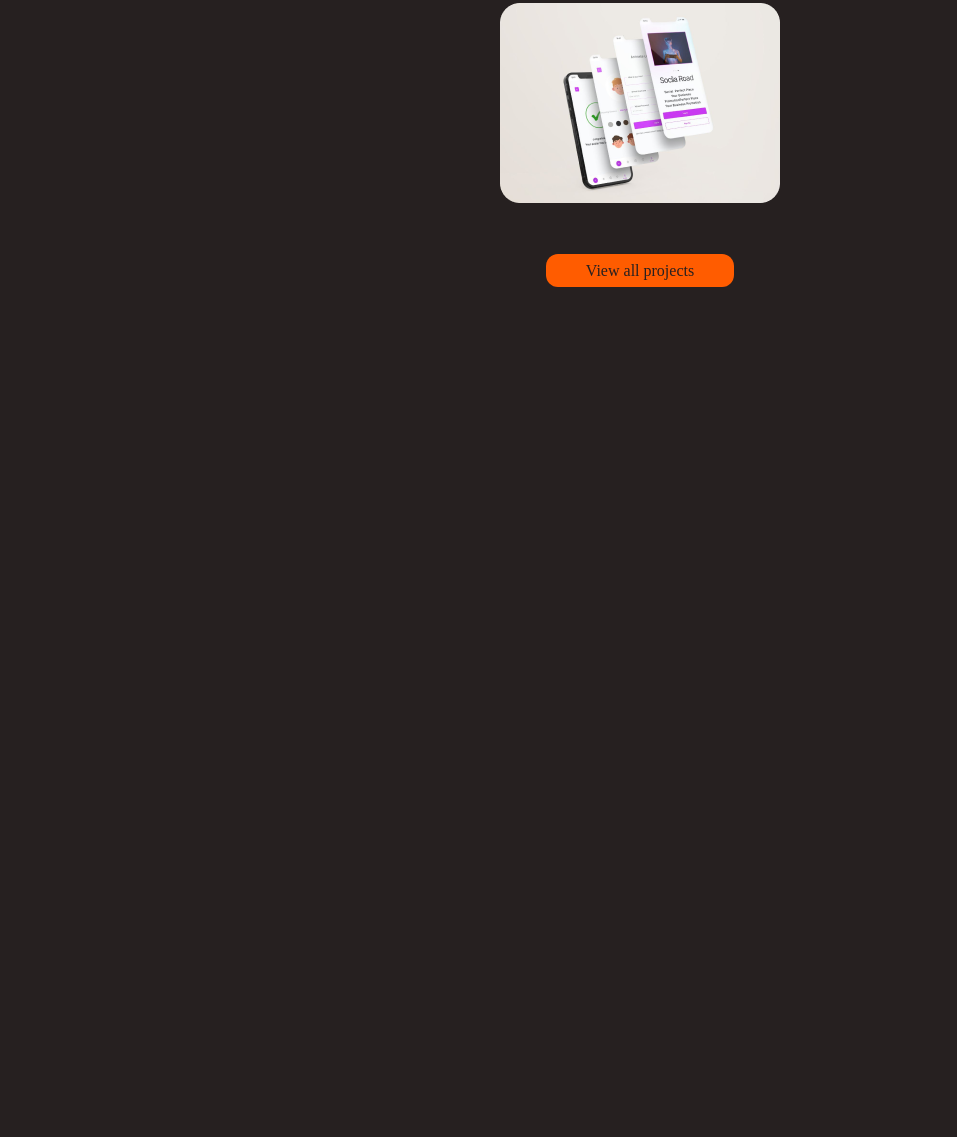
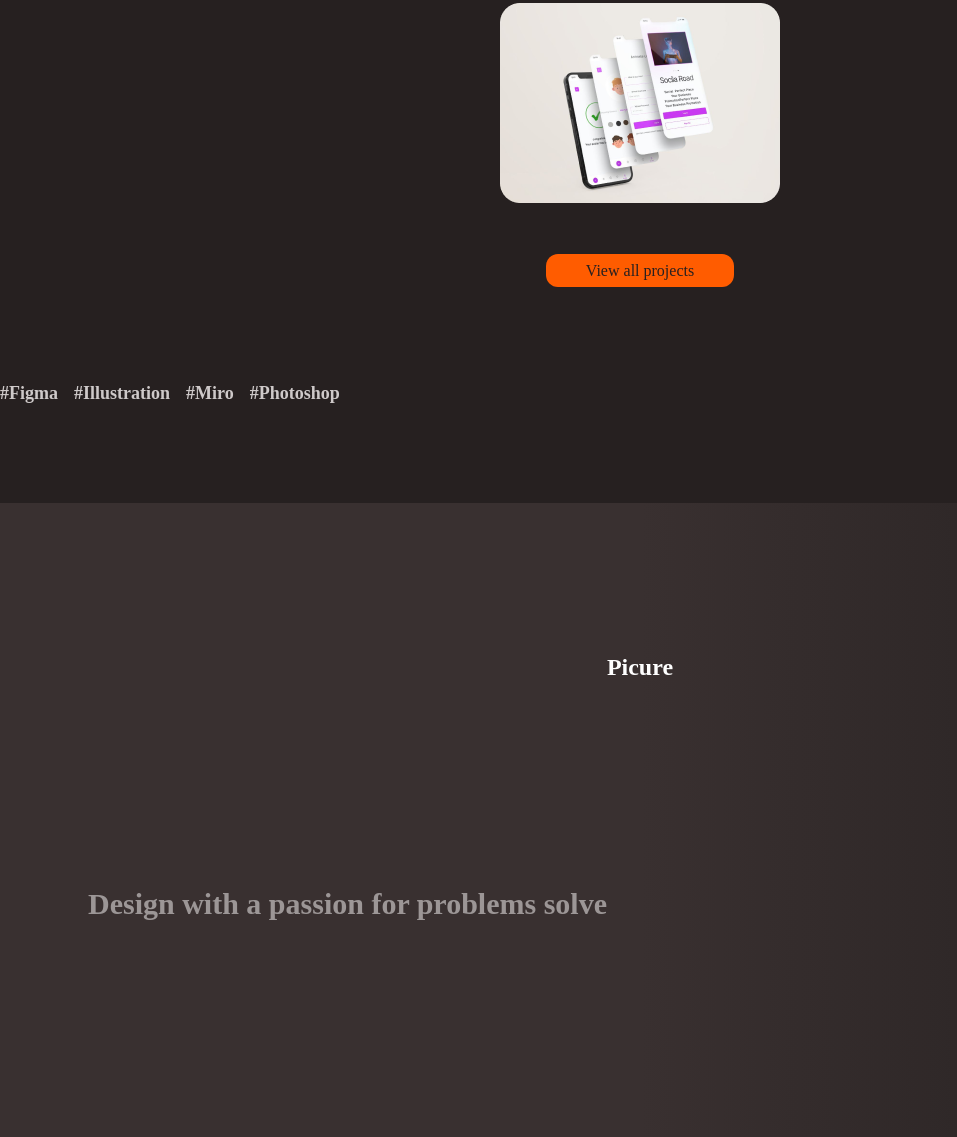
Before and after one commit to saeedshpc/nana-design, a website: page index.html in a window 1280 px wide. Shown: the part 1771-2908 px from the top of the page, without its empty margins (0-957 px from the left). Before the commit the page ends 2134 px from the top, so only its background shows below. Drawn offline with Linux system fonts and the light colour scheme; a web font is replaced by a local one.

Commit message:
adding new section

```diff
--- a/index.html
+++ b/index.html
@@ -148,5 +148,35 @@
         </div>
       </div>
     </section>
+
+    <!-- tags -->
+    <section>
+      <div class="my-20 text-textColor text-center">
+        <div
+          class="flex gap-4 text-lg overflow-x-auto font-semibold py-4 text-[#CEC9C9]"
+        >
+          <h4>#Figma</h4>
+          <h4>#Illustration</h4>
+          <h4>#Miro</h4>
+          <h4>#Photoshop</h4>
+        </div>
+      </div>
+    </section>
+
+    <!-- poet -->
+    <section>
+      <div
+        class="py-36 px-10 bg-gradient-to-r from-[#393030] from-50% to-[#252020] text-textColor"
+      >
+        <h2
+          class="text-white mb-48 text-center leading-10 text-2xl font-semibold"
+        >
+          Picure
+        </h2>
+        <h3 class="px-12 leading-[50px] text-3xl font-semibold mb-16">
+          Design with a passion for problems solve
+        </h3>
+      </div>
+    </section>
   </body>
 </html>
```
Also changed, not shown: css/style.css.
